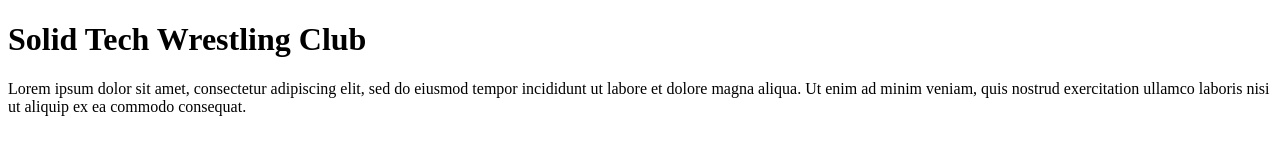
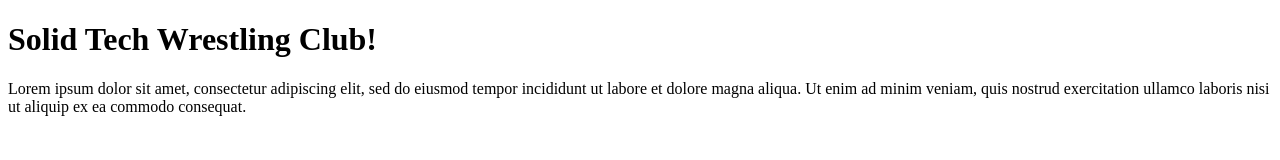
Before and after one commit to djruiz/solidtechwc, a Next.js app: page / in a window 1280 px wide. Shown: the top 160 px of the page. Built offline with nearby package versions, Linux system fonts and the light colour scheme.

Commit message:
Test change

```diff
--- a/pages/index.tsx
+++ b/pages/index.tsx
@@ -3,7 +3,7 @@ import React from "react"
 export default () => {
   return (
     <div>
-      <h1>Solid Tech Wrestling Club</h1>
+      <h1>Solid Tech Wrestling Club!</h1>
       <p>Lorem ipsum dolor sit amet, consectetur adipiscing elit, sed do eiusmod tempor incididunt ut labore et dolore magna aliqua. Ut enim ad minim veniam, quis nostrud exercitation ullamco laboris nisi ut aliquip ex ea commodo consequat.</p>
     </div>
   )
```
